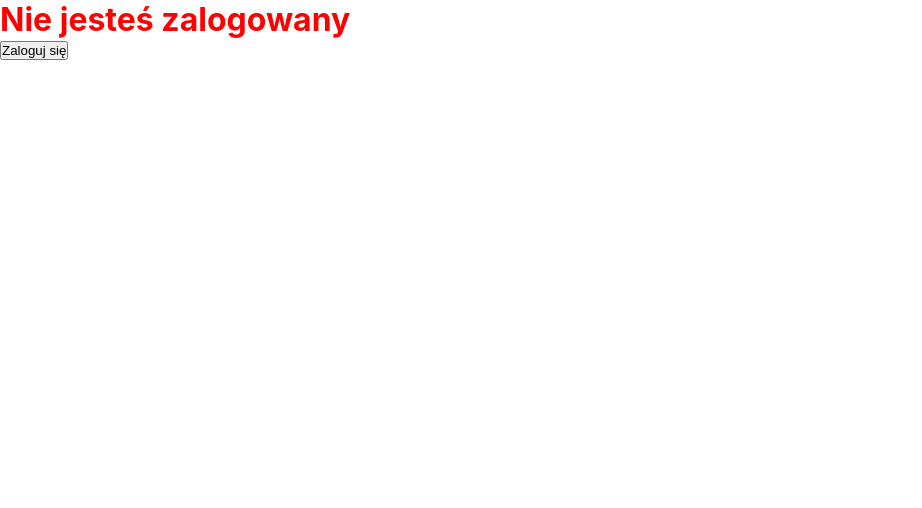
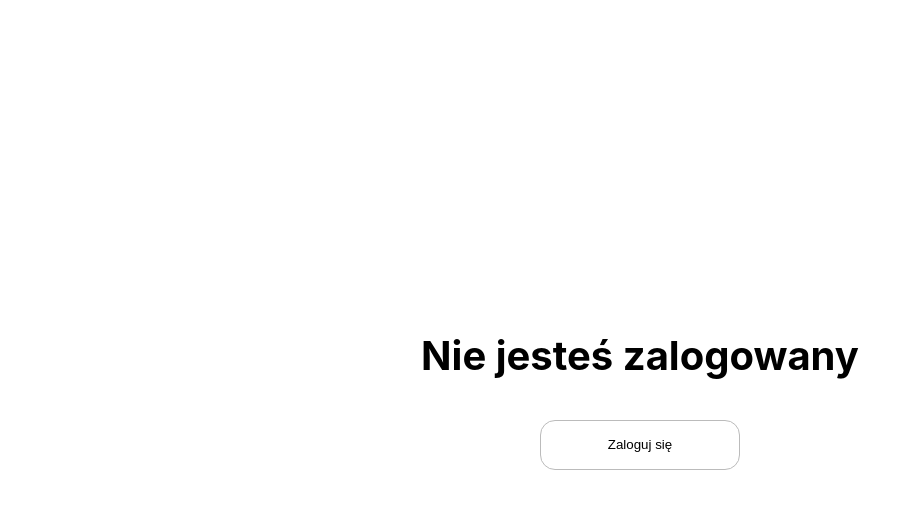
Before and after one commit to MaciejZebala/nextgraphql, a Next.js app: page / in a window 1280 px wide. Shown: the top 508 px of the page, without its empty margins (0-922 px from the left). Built offline with nearby package versions, Linux system fonts and the light colour scheme; no server answers.

Commit message:
feat(styles): Add styles for login in page

```diff
--- a/css/Home.module.css
+++ b/css/Home.module.css
@@ -1,4 +1,43 @@
+.wrapper {
+  width: 100vw;
+  height: 100vh;
+}
+
+.login {
+  display: -webkit-box;
+  display: -ms-flexbox;
+  display: flex;
+  -webkit-box-orient: vertical;
+  -webkit-box-direction: normal;
+      -ms-flex-direction: column;
+          flex-direction: column;
+  -webkit-box-align: center;
+      -ms-flex-align: center;
+          align-items: center;
+  -webkit-box-pack: center;
+      -ms-flex-pack: center;
+          justify-content: center;
+  width: 100%;
+  height: 100%;
+}
+
 .login__title {
-  color: red;
+  font-size: 4rem;
+  margin-bottom: 40px;
+}
+
+.login__btn {
+  width: 200px;
+  height: 50px;
+  background-color: transparent;
+  border: 1px solid #bbb;
+  border-radius: 15px;
+  -webkit-transition: 0.1s;
+  transition: 0.1s;
+  cursor: pointer;
+}
+
+.login__btn:hover {
+  background-color: #e1e4e8;
 }
 /*# sourceMappingURL=Home.module.css.map */
--- a/pages/index.js
+++ b/pages/index.js
@@ -4,11 +4,11 @@ import styles from '/styles/Home.module.scss';
 export default function Home() {
   const [session, loader] = useSession();
   return (
-    <div>
+    <div className={styles.wrapper}>
       {!session && (
         <div className={styles.login}>
           <h1 className={styles.login__title}>Nie jesteś zalogowany</h1>
-          <button className="login__btn" onClick={signIn}>
+          <button className={styles.login__btn} onClick={signIn}>
             Zaloguj się
           </button>
         </div>
--- a/styles/Home.module.scss
+++ b/styles/Home.module.scss
@@ -1,3 +1,29 @@
-.login__title {
-  color: red;
+.wrapper {
+  width: 100vw;
+  height: 100vh;
 }
+
+.login {
+  display: flex;
+  flex-direction: column;
+  align-items: center;
+  justify-content: center;
+  width: 100%;
+  height: 100%;
+  &__title {
+    font-size: 4rem;
+    margin-bottom: 40px;
+  }
+  &__btn {
+    width: 200px;
+    height: 50px;
+    background-color: transparent;
+    border: 1px solid #bbb;
+    border-radius: 15px;
+    transition: 0.1s;
+    cursor: pointer;
+    &:hover {
+      background-color: #e1e4e8;
+    }
+  }
+}
```
Also changed, not shown: 1 other file (tests, documents, lock files or other folders).
